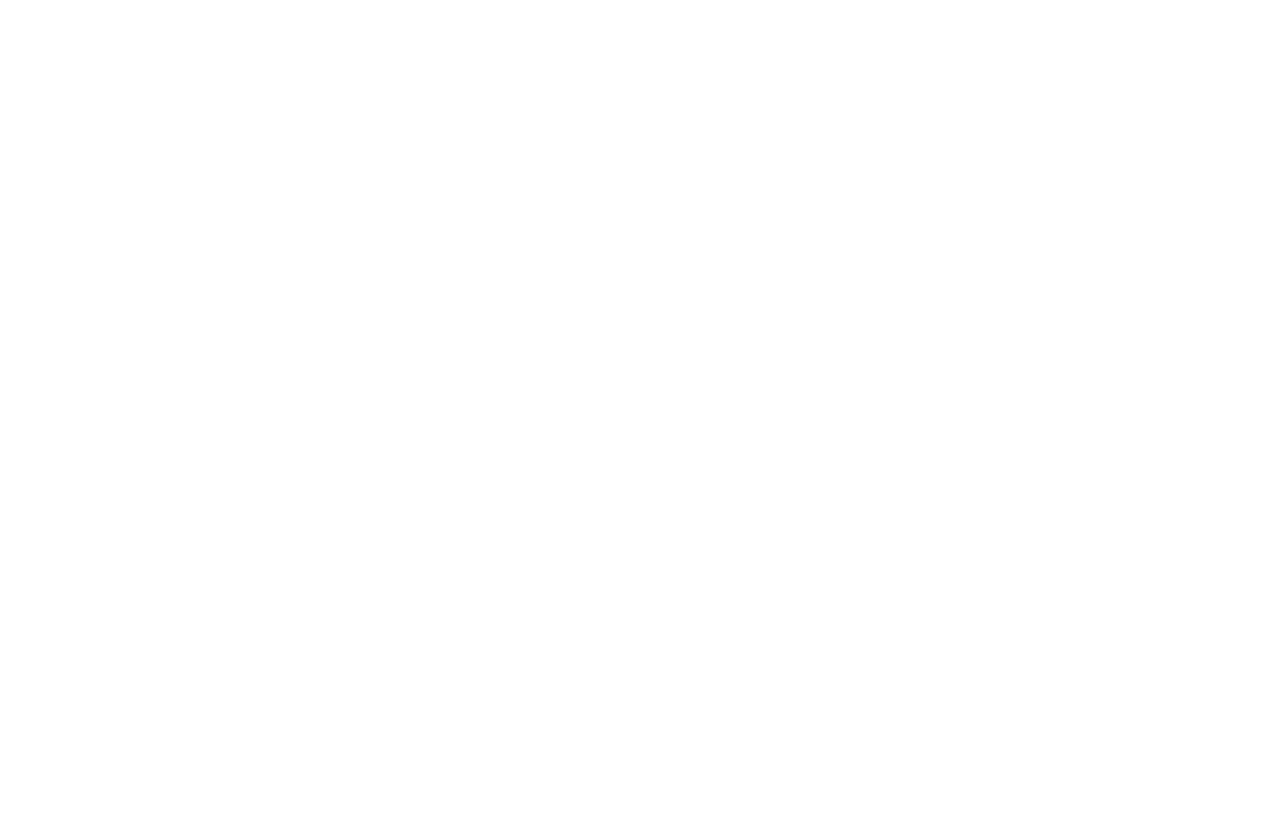
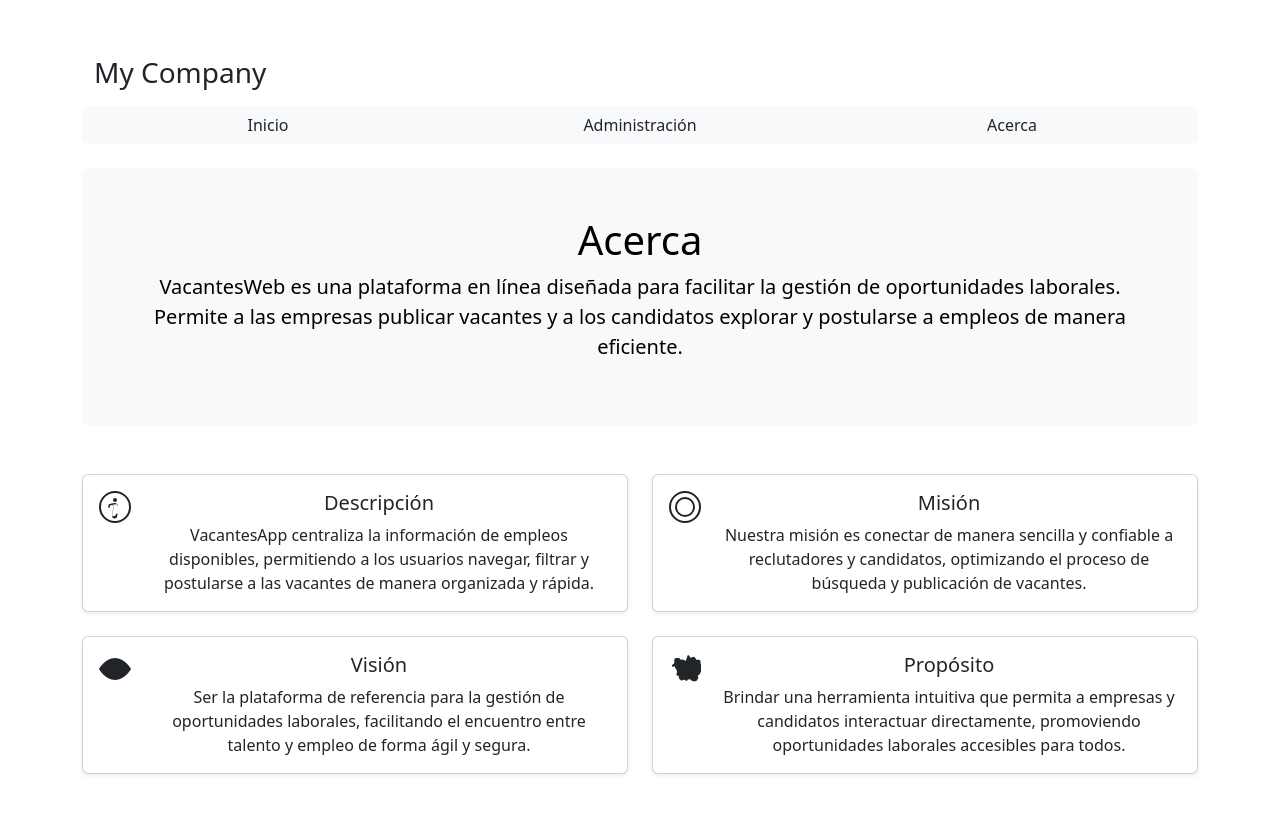
Before and after one commit to EfrenDLD/vacantes-app-FRONTEND, a React (Vite) app: page /acerca in a window 1280 px wide. Before the commit this address had no page. Shown: the top 814 px of the page. Built offline with nearby package versions, Linux system fonts and the light colour scheme.

Commit message:
Implementación de la interfaz de Acerca de

```diff
--- a/src/Routes.jsx
+++ b/src/Routes.jsx
@@ -6,6 +6,7 @@
 import Vacantes from "./pages/usuarioVisitante/vacantes";
 import { GestionFormularioVacantes } from "./pages/FormularioVacantes/GestionFormularioVacantes.jsx";
 import { PaginacionVacantes } from "./components/paginacionVacantes/paginacionVacantes.jsx";
+import { Acerca } from "./pages/acerca/Acerca.jsx";
 
 
 const AppRoutes = () => {
@@ -17,6 +18,7 @@
         <Route path="/vacantes" element={<Vacantes />} />
         <Route path="/paginacion" element={<PaginacionVacantes />} />
         <Route path="/listarVacantesAdministrador" element={<ListarVacantesAdministrador />} />
+        <Route path="/acerca" element={<Acerca />} />
     </Routes>
   );
 };
--- /dev/null
+++ b/src/components/NavAdmin/NavVisitante.jsx
@@ -0,0 +1,32 @@
+import React from "react";
+import { Link } from "react-router-dom";
+
+export const NavVisitante = () => {
+  return (
+    <div className="container">
+      <div className="d-flex align-items-top"></div>
+      <div className="row">
+        <div className="col">
+          <h3 className="text-start">My Company</h3>
+        </div>
+      </div>
+      <div className="row bg-light mt-2 rounded-2">
+        <div className="col-4">
+          <Link to="/" className="btn w-100 text-decoration-none">
+            Inicio
+          </Link>
+        </div>
+        <div className="col-4">
+          <Link to="/administracion" className="btn w-100 text-decoration-none">
+            Administración
+          </Link>
+        </div>
+        <div className="col-4">
+          <Link to="/acerca" className="btn w-100 text-decoration-none">
+            Acerca
+          </Link>
+        </div>
+      </div>
+    </div>
+  );
+};
--- /dev/null
+++ b/src/pages/acerca/Acerca.jsx
@@ -0,0 +1,107 @@
+// src/pages/Acerca.jsx
+import React from "react";
+import { NavVisitante } from "../../components/NavAdmin/NavVisitante";
+
+export const Acerca = () => {
+    return (
+        <div className="container py-4">
+            {/* Nav */}
+            <NavVisitante />
+
+            {/* Hero */}
+            <div className="p-4 p-md-5 mb-5 mt-4 text-bg-light rounded-3">
+                <h1 className="display-6">Acerca</h1>
+                <p className="lead text-justify">
+                    <strong>VacantesWeb </strong> es una plataforma en línea diseñada para facilitar la gestión de oportunidades laborales.
+                    Permite a las empresas publicar vacantes y a los candidatos explorar y postularse a empleos de manera eficiente.
+                </p>
+            </div>
+
+            {/* Secciones */}
+            <div className="row g-4">
+                {/* Descripción */}
+                <div className="col-12 col-md-6">
+                    <div className="card shadow-sm h-100">
+                        <div className="card-body d-flex">
+                            <div className="me-3">
+                                <svg xmlns="http://www.w3.org/2000/svg" width="32" height="32" fill="currentColor" className="bi bi-info-circle" viewBox="0 0 16 16">
+                                    <path d="M8 15A7 7 0 1 0 8 1a7 7 0 0 0 0 14zM8 0a8 8 0 1 1 0 16A8 8 0 0 1 8 0z" />
+                                    <path d="m8.93 6.588-2.29.287-.082.38.45.083c.294.07.352.176.288.469l-.738 3.468c-.194.897.105 1.319.808 1.319.545 0 .875-.252 1.02-.598l.088-.416c.058-.27.18-.36.432-.36h.002c.284 0 .43.12.365.405l-.291 1.374c-.1.47-.46.73-1.08.73-1.058 0-1.507-.66-1.33-1.882l.738-3.47c.194-.896-.105-1.318-.808-1.318-.545 0-.875.252-1.02.598l-.088.416c-.058.27-.18.36-.432.36h-.002c-.284 0-.43-.12-.365-.405l.291-1.374C5.89 6.48 6.26 6 7.94 6c1.057 0 1.507.66 1.33 1.882z" />
+                                    <circle cx="8" cy="4.5" r="1" />
+                                </svg>
+                            </div>
+                            <div>
+                                <h5 className="card-title">Descripción</h5>
+                                <p className="card-text text-justify mb-0">
+                                    VacantesApp centraliza la información de empleos disponibles, permitiendo a los usuarios navegar,
+                                    filtrar y postularse a las vacantes de manera organizada y rápida.
+                                </p>
+                            </div>
+                        </div>
+                    </div>
+                </div>
+
+                {/* Misión */}
+                <div className="col-12 col-md-6">
+                    <div className="card shadow-sm h-100">
+                        <div className="card-body d-flex">
+                            <div className="me-3">
+                                <svg xmlns="http://www.w3.org/2000/svg" width="32" height="32" fill="currentColor" className="bi bi-bullseye" viewBox="0 0 16 16">
+                                    <path d="M8 15A7 7 0 1 0 8 1a7 7 0 0 0 0 14zm0 1A8 8 0 1 1 8 0a8 8 0 0 1 0 16z" />
+                                    <path d="M8 12a4 4 0 1 0 0-8 4 4 0 0 0 0 8zm0 1A5 5 0 1 1 8 3a5 5 0 0 1 0 10z" />
+                                </svg>
+                            </div>
+                            <div>
+                                <h5 className="card-title">Misión</h5>
+                                <p className="card-text mb-0">
+                                    Nuestra misión es conectar de manera sencilla y confiable a reclutadores y candidatos, optimizando el proceso de búsqueda y publicación de vacantes.
+                                </p>
+                            </div>
+                        </div>
+                    </div>
+                </div>
+
+                {/* Visión */}
+                <div className="col-12 col-md-6">
+                    <div className="card shadow-sm h-100">
+                        <div className="card-body d-flex">
+                            <div className="me-3">
+                                <svg xmlns="http://www.w3.org/2000/svg" width="32" height="32" fill="currentColor" className="bi bi-eye" viewBox="0 0 16 16">
+                                    <path d="M16 8s-3-5.5-8-5.5S0 8 0 8s3 5.5 8 5.5S16 8 16 8z" />
+                                    <path d="M8 11a3 3 0 1 0 0-6 3 3 0 0 0 0 6z" />
+                                </svg>
+                            </div>
+                            <div>
+                                <h5 className="card-title">Visión</h5>
+                                <p className="card-text mb-0">
+                                    Ser la plataforma de referencia para la gestión de oportunidades laborales, facilitando el encuentro entre talento y empleo de forma ágil y segura.
+                                </p>
+                            </div>
+                        </div>
+                    </div>
+                </div>
+
+                {/* Propósito */}
+                <div className="col-12 col-md-6">
+                    <div className="card shadow-sm h-100">
+                        <div className="card-body d-flex">
+                            <div className="me-3">
+                                <svg xmlns="http://www.w3.org/2000/svg" width="32" height="32" fill="currentColor" className="bi bi-gear" viewBox="0 0 16 16">
+                                    <path d="M9.405 1.05a1 1 0 0 1 .79.434l.562.84c.06.09.164.118.25.07l.78-.42a1 1 0 0 1 1.278.366l.49.87c.044.078.125.125.21.125l1.02-.01a1 1 0 0 1 1 .99v1.04c0 .093.047.176.125.23l.786.496a1 1 0 0 1 .224 1.41l-.57.82c.055.18.03.38-.07.54l-.59.89c.01.03.01.062.01.094a1 1 0 0 1-.33.73l-.86.7c-.058.046-.08.12-.058.19l.21.76c.03.117.017.24-.038.343l-.6 1.02a1 1 0 0 1-.888.5h-1.08a1 1 0 0 1-.65-.25l-.66-.6c-.07-.064-.168-.094-.263-.08l-.82.12c-.12.018-.243-.01-.334-.078L9.2 13.7a1 1 0 0 1-.93 0l-.58-.33c-.09-.052-.199-.067-.301-.04l-.72.3a1 1 0 0 1-1.19-.33l-.44-.67a1 1 0 0 1-.06-.93l.02-.05-.64-.25a1 1 0 0 1-.53-1.32l.24-.76a1 1 0 0 1-.25-.9l-.02-.05-.57-.58a1 1 0 0 1-.11-1.02L1.6 6.9a1 1 0 0 1 .38-1.32l.5-.34c.097-.068.16-.18.16-.3V3.5a1 1 0 0 1 .99-1h1.04a1 1 0 0 1 .63.23l.7.6c.06.05.138.07.213.06l.76-.09c.07-.01.146.006.206.05l.83.45a1 1 0 0 1 .298.28z" />
+                                </svg>
+                            </div>
+                            <div>
+                                <h5 className="card-title">Propósito</h5>
+                                <p className="card-text mb-0">
+                                    Brindar una herramienta intuitiva que permita a empresas y candidatos interactuar directamente,
+                                    promoviendo oportunidades laborales accesibles para todos.
+                                </p>
+                            </div>
+                        </div>
+                    </div>
+                </div>
+            </div>
+
+        </div>
+    );
+};
--- a/src/pages/usuarioVisitante/vacantes.jsx
+++ b/src/pages/usuarioVisitante/vacantes.jsx
@@ -1,10 +1,11 @@
 import { NavAdmin } from "../../components/NavAdmin/NavAdmin";
+import { NavVisitante } from "../../components/NavAdmin/NavVisitante";
 import ListaVacantes from "./listaVacantes";
 
 export default function Vacantes() {
   return (
     <div className="d-flex flex-column align-items-center">
-      <NavAdmin></NavAdmin>
+      <NavVisitante/>
       <div className="w-75 h-50 p-4">
         <ListaVacantes />
       </div>
```
